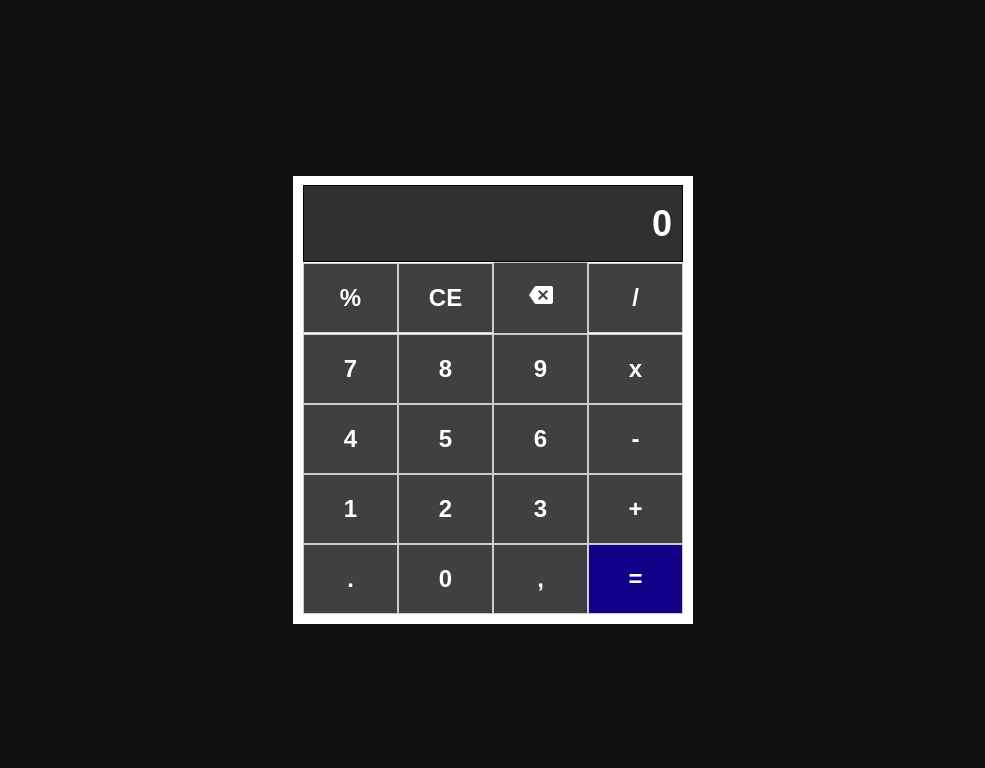
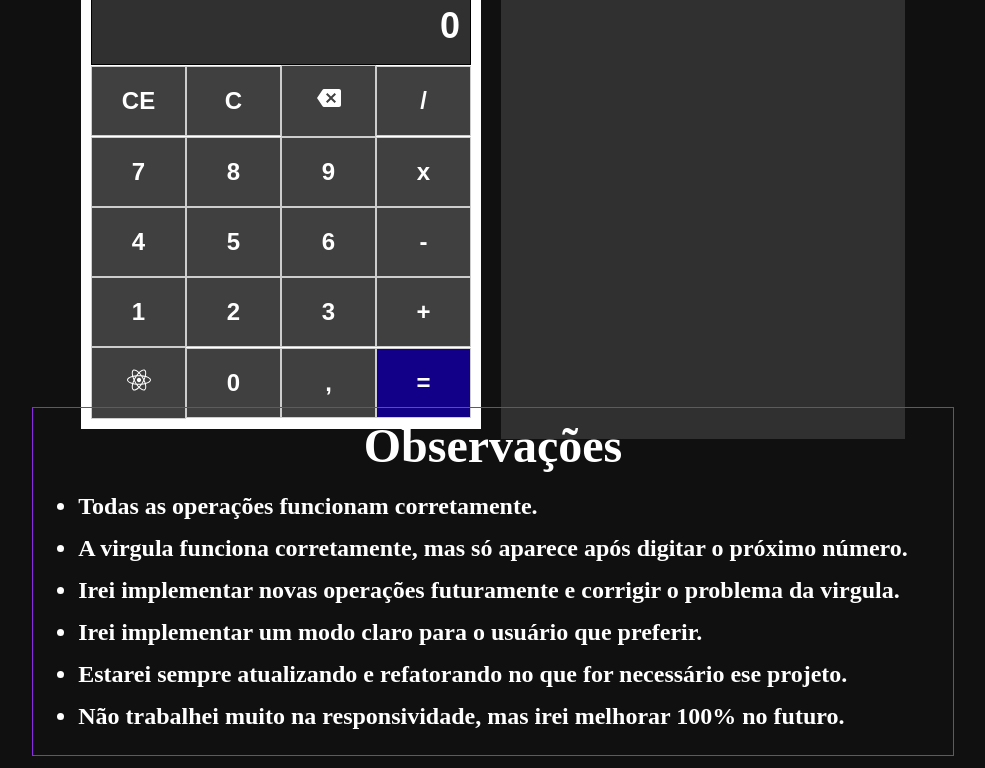
Before and after one commit to gabrielbvl/calculadora, a React (Create React App) app: page / in a window 1280 px wide. Shown: the top 768 px of the page, without its empty margins (147-1132 px from the left). Built offline with nearby package versions, Linux system fonts and the light colour scheme.

Commit message:
Bug fixes and code refactoring

```diff
--- a/package.json
+++ b/package.json
@@ -8,6 +8,7 @@
     "@testing-library/user-event": "^13.5.0",
     "react": "^18.2.0",
     "react-dom": "^18.2.0",
+    "react-icons": "^4.11.0",
     "react-scripts": "5.0.1",
     "styled-components": "^6.0.8",
     "web-vitals": "^2.1.4"
--- a/src/App.js
+++ b/src/App.js
@@ -1,22 +1,24 @@
 import Input from "./components/Input";
-import { Container, Content } from "./styles";
+import { Container, ContainerMaster, Content } from "./styles";
 import Core from "./components/Core";
 import { useState } from "react";
-
+import Historic from "./components/Historic";
+import Footer from "./components/Footer";
 
 const App = () => {
-
   const [currentNumber, setCurrentNumber] = useState(0);
   const [firstNumber, setFirstNumber] = useState(0);
-  const [operation, setOperation] = useState('');
+  const [operation, setOperation] = useState("");
   const [inputInProgress, setInputInProgress] = useState(false);
   const [operationClicked, setOperationClicked] = useState(false);
   const [decimalEntered, setDecimalEntered] = useState(false);
+  const [history, setHistory] = useState([]);
 
   return (
+    <ContainerMaster>
       <Container>
         <Content>
-        <Input value={currentNumber}/>
+          <Input value={currentNumber} />
           <Core
             currentNumber={currentNumber}
             setCurrentNumber={setCurrentNumber}
@@ -30,10 +32,15 @@ const App = () => {
             setOperationClicked={setOperationClicked}
             decimalEntered={decimalEntered}
             setDecimalEntered={setDecimalEntered}
+            history={history}
+            setHistory={setHistory}
           />
         </Content>
+        <Historic history={history} />
       </Container>
+      <Footer />
+    </ContainerMaster>
   );
-}
+};
 
 export default App;
--- a/src/components/Core/index.jsx
+++ b/src/components/Core/index.jsx
@@ -1,31 +1,97 @@
-import { Row } from "./styled"
-import Button from "../Button"
+import { Row } from "./styled";
+import Button from "../Button";
 import { ReactComponent as BackspaceIcon } from "../../assets/backspace_white_24dp.svg";
+import { FaReact } from "react-icons/fa";
 
-const Core = ({currentNumber, setCurrentNumber, firstNumber, setFirstNumber, operation, setOperation, inputInProgress, setInputInProgress, decimalEntered, setDecimalEntered}) => {
-
+const Core = ({
+  currentNumber,
+  setCurrentNumber,
+  firstNumber,
+  setFirstNumber,
+  operation,
+  setOperation,
+  inputInProgress,
+  setInputInProgress,
+  decimalEntered,
+  setDecimalEntered,
+  history,
+  setHistory,
+  operationClicked,
+  setOperationClicked,
+}) => {
   const handleAddNumber = (character) => {
-        if (character === ',' && decimalEntered) {
+    if (character === "." && decimalEntered) {
       return;
-        } else if (character === ',') {
+    } else if (character === ".") {
       setDecimalEntered(true);
-        } else if (!inputInProgress) {
+    }
+    if (!inputInProgress) {
       setCurrentNumber(character);
       setInputInProgress(true);
+      setOperationClicked(false);
     } else {
       setCurrentNumber(`${currentNumber}${character}`);
     }
-        console.log("currentNumber", currentNumber)
-        console.log("character", character)
+  };
+
+  const handleOperation = (operator) => {
+    if (operation === "") {
+      setFirstNumber(currentNumber);
+      setOperation(operator);
+      setInputInProgress(false);
+      setDecimalEntered(false);
+      setOperationClicked(true);
+    } else {
+      if (currentNumber) {
+        let result;
+        switch (operation) {
+          case "+":
+            result = parseFloat(firstNumber) + parseFloat(currentNumber);
+            break;
+          case "-":
+            result = parseFloat(firstNumber) - parseFloat(currentNumber);
+            break;
+          case "x":
+            result = parseFloat(firstNumber) * parseFloat(currentNumber);
+            break;
+          case "/":
+            result = parseFloat(firstNumber) / parseFloat(currentNumber);
+            break;
+          case "%":
+            result =
+              (parseFloat(firstNumber) * parseFloat(currentNumber)) / 100;
+            break;
+          default:
+            break;
         }
+        const operationString = `${firstNumber} ${operation} ${currentNumber} = ${result}`;
+        setHistory([...history, operationString]);
+        setCurrentNumber(result.toString());
+        setFirstNumber(0);
+        setOperation(operator);
+        setInputInProgress(false);
+        setDecimalEntered(false);
+        setOperationClicked(true);
+      }
+    }
+  };
 
   const handleOnClear = () => {
     setCurrentNumber(0);
     setFirstNumber(0);
-    setOperation('');
+    setOperation("");
     setInputInProgress(false);
     setDecimalEntered(false);
-  }
+  };
+
+  const handleAllClear = () => {
+    setCurrentNumber(0);
+    setFirstNumber(0);
+    setOperation("");
+    setInputInProgress(false);
+    setDecimalEntered(false);
+    setHistory([]);
+  };
 
   const handleBackspace = () => {
     if (currentNumber !== 0) {
@@ -36,143 +102,104 @@ const Core = ({currentNumber, setCurrentNumber, firstNumber, setFirstNumber, ope
 
   const handleDecimal = () => {
     if (!decimalEntered) {
-      setCurrentNumber(currentNumber + ',');
+      setCurrentNumber(`${currentNumber}.`);
       setDecimalEntered(true);
-      handleAddNumber(',')
     }
   };
 
-  const handleSumNumbers = () => {
-    if (operation === '') {
-      setFirstNumber(currentNumber);
-      setOperation('+');
-      setInputInProgress(false);
-    } else {
-      const result = firstNumber + currentNumber;
-      setCurrentNumber(result);
-      setOperation('');
-      setInputInProgress(false);
-    }
-      setDecimalEntered(false);
-
-  }
-
-  const handleSubNumbers = () => {
-    if (operation === '') {
-      setFirstNumber(currentNumber);
-      setOperation('-');
-      setInputInProgress(false);
-    } else {
-      const result = firstNumber - currentNumber;
-      setCurrentNumber(result);
-      setOperation('');
-      setInputInProgress(false);
-      setDecimalEntered(false);
-    }
-  }
-
-  const handleMultNumbers = () => {
-    if (operation === '') {
-      setFirstNumber(currentNumber);
-      setOperation('x');
-      setInputInProgress(false);
-    } else {
-      const result = firstNumber * currentNumber;
-      setCurrentNumber(result);
-      setOperation('');
-      setInputInProgress(false);
-      setDecimalEntered(false);
-    }
-  }
-
-  const handleDivisionNumbers = () => {
-    if (operation === '') {
-      setFirstNumber(currentNumber);
-      setOperation('/');
-      setInputInProgress(false);
-    } else {
-      const result = firstNumber / currentNumber;
-      setCurrentNumber(result);
-      setOperation('');
-      setInputInProgress(false);
-      setDecimalEntered(false);
-    }
-  }
-
-  const handlePercentNumbers = () => {
-    if (operation === '') {
-      const result = (currentNumber / 100);
-      setCurrentNumber(result);
-    } else {
-      const result = firstNumber * (currentNumber / 100);
-      setCurrentNumber(result);
-    }
-    setInputInProgress(false);
-    setDecimalEntered(false);
-  }
-
   const handleEquals = () => {
-    if(firstNumber !== 0 && operation !== '' && currentNumber !== 0){
-      switch(operation){
-        case '+':
-          handleSumNumbers()
+    if (firstNumber !== 0 && operation !== "" && currentNumber !== 0) {
+      let result;
+      switch (operation) {
+        case "+":
+          result = parseFloat(firstNumber) + parseFloat(currentNumber);
           break;
-        case '-':
-          handleSubNumbers()
+        case "-":
+          result = parseFloat(firstNumber) - parseFloat(currentNumber);
           break;
-          case 'x':
-          handleMultNumbers()
+        case "x":
+          result = parseFloat(firstNumber) * parseFloat(currentNumber);
           break;
-          case '/':
-          handleDivisionNumbers()
+        case "/":
+          result = parseFloat(firstNumber) / parseFloat(currentNumber);
           break;
-          case '%':
-          handlePercentNumbers()
+        case "%":
+          result = (parseFloat(firstNumber) * parseFloat(currentNumber)) / 100;
           break;
         default:
           break;
       }
+      const operationString = `${firstNumber} ${operation} ${currentNumber} = ${result}`;
+      setHistory([...history, operationString]);
+      setCurrentNumber(result.toString());
+      setFirstNumber(0);
+      setOperation("");
+      setInputInProgress(false);
+      setDecimalEntered(false);
+      setOperationClicked(false);
     }
-  }
+  };
 
   return (
     <div>
       <Row>
-            {inputInProgress ? (
-                <Button label="%" onClick={handlePercentNumbers} />
-            ) : (
-                <Button label="%" disabled={true} />
-            )}
-            <Button label="CE" onClick={handleOnClear}/>
-            <Button label={<BackspaceIcon/>} onClick={handleBackspace} />
-            <Button label="/" onClick={handleDivisionNumbers}/>
+        <Button label="CE" onClick={handleAllClear} />
+        <Button label="C" onClick={handleOnClear} />
+        <Button label={<BackspaceIcon />} onClick={handleBackspace} />
+        <Button
+          label="/"
+          onClick={() => {
+            if (!operationClicked) handleOperation("/");
+          }}
+        />
       </Row>
       <Row>
-            <Button label="7" onClick={() => handleAddNumber(7)}/>
-            <Button label="8" onClick={() => handleAddNumber(8)}/>
-            <Button label="9" onClick={() => handleAddNumber(9)}/>
-            <Button label="x" onClick={handleMultNumbers}/>
+        <Button label="7" onClick={() => handleAddNumber(7)} />
+        <Button label="8" onClick={() => handleAddNumber(8)} />
+        <Button label="9" onClick={() => handleAddNumber(9)} />
+        <Button
+          label="x"
+          onClick={() => {
+            if (!operationClicked) handleOperation("x");
+          }}
+        />
       </Row>
       <Row>
-            <Button label="4" onClick={() => handleAddNumber(4)}/>
-            <Button label="5" onClick={() => handleAddNumber(5)}/>
-            <Button label="6" onClick={() => handleAddNumber(6)}/>
-            <Button label="-" onClick={handleSubNumbers}/>
+        <Button label="4" onClick={() => handleAddNumber(4)} />
+        <Button label="5" onClick={() => handleAddNumber(5)} />
+        <Button label="6" onClick={() => handleAddNumber(6)} />
+        <Button
+          label="-"
+          onClick={() => {
+            if (!operationClicked) handleOperation("-");
+          }}
+        />
       </Row>
       <Row>
-            <Button label="1" onClick={() => handleAddNumber(1)}/>
-            <Button label="2" onClick={() => handleAddNumber(2)}/>
-            <Button label="3" onClick={() => handleAddNumber(3)}/>
-            <Button label="+" onClick={handleSumNumbers}/>
+        <Button label="1" onClick={() => handleAddNumber(1)} />
+        <Button label="2" onClick={() => handleAddNumber(2)} />
+        <Button label="3" onClick={() => handleAddNumber(3)} />
+        <Button
+          label="+"
+          onClick={() => {
+            if (!operationClicked) handleOperation("+");
+          }}
+        />
       </Row>
       <Row>
-            <Button label="." />
-            <Button label="0" onClick={() => handleAddNumber(0)}/>
-            <Button label="," onClick={handleDecimal}/>
-            <Button label="=" onClick={handleEquals} backgroundColor="#120088"/>
+        <Button label={<FaReact />} />
+        <Button label="0" onClick={() => handleAddNumber(0)} />
+        <Button label="," onClick={handleDecimal} />
+        <Button
+          label="="
+          onClick={() => {
+            if (!operationClicked) handleEquals();
+          }}
+          backgroundColor="#120088"
+        />
       </Row>
     </div>
-  )
-}
+  );
+};
 
-export default Core
+export default Core;
--- /dev/null
+++ b/src/components/Footer/index.jsx
@@ -0,0 +1,31 @@
+import { FooterContainer } from "./styles";
+
+const Footer = () => {
+  return (
+    <FooterContainer>
+      <h1>Observações</h1>
+      <ul>
+        <li>Todas as operações funcionam corretamente.</li>
+        <li>
+          A virgula funciona corretamente, mas só aparece após digitar o próximo
+          número.
+        </li>
+        <li>
+          Irei implementar novas operações futuramente e corrigir o problema da
+          virgula.
+        </li>
+        <li>Irei implementar um modo claro para o usuário que preferir.</li>
+        <li>
+          Estarei sempre atualizando e refatorando no que for necessário ese
+          projeto.
+        </li>
+        <li>
+          Não trabalhei muito na responsividade, mas irei melhorar 100% no
+          futuro.
+        </li>
+      </ul>
+    </FooterContainer>
+  );
+};
+
+export default Footer;
--- /dev/null
+++ b/src/components/Footer/styles.js
@@ -0,0 +1,39 @@
+import styled from "styled-components";
+
+export const FooterContainer = styled.h3`
+  color: white;
+  font-size: 24px;
+  text-align: center;
+  width: 80%;
+  min-height: 40vh;
+  max-width: 900px;
+  display: flex;
+  flex-direction: column;
+  align-items: center;
+  justify-content: center;
+  border: 1px solid blueviolet;
+  padding: 10px;
+  transition: 2s;
+
+  h1 {
+    margin-bottom: 20px;
+  }
+
+  ul {
+  }
+
+  li {
+    margin-bottom: 15px;
+    text-align: left;
+  }
+
+  @media (max-width: 1100px) {
+    font-size: 18px;
+    transition: 2s;
+  }
+
+  @media (max-width: 810px) {
+    font-size: 14px;
+    transition: 2s;
+  }
+`;
--- /dev/null
+++ b/src/components/Historic/index.jsx
@@ -0,0 +1,15 @@
+import { HistoricContainer } from "./styled";
+
+const Historic = ({ history }) => {
+  return (
+    <HistoricContainer>
+      <div>
+        {history.map((item, index) => (
+          <div key={index}>{item}</div>
+        ))}
+      </div>
+    </HistoricContainer>
+  );
+};
+
+export default Historic;
--- /dev/null
+++ b/src/components/Historic/styled.js
@@ -0,0 +1,20 @@
+import styled from "styled-components";
+
+export const HistoricContainer = styled.div`
+  width: 30%;
+  max-width: 500px;
+  min-height: 450px;
+  margin-left: 20px;
+  background-color: #303030;
+  color: white;
+  padding: 10px;
+  font-size: 24px;
+  overflow: auto;
+
+  @media (max-width: 768px) {
+    width: 50%;
+    min-width: 310px;
+    margin-left: 0;
+    margin-top: 100px;
+  }
+`;
--- a/src/components/Input/index.jsx
+++ b/src/components/Input/index.jsx
@@ -1,11 +1,13 @@
-import { InputContainer } from "./styled"
+import { InputContainer } from "./styled";
 
-const Input = ({value}) => {
-    return (
-      <InputContainer>
-        <input disabled value={value}/>
-      </InputContainer>
-    );
-  }
+const Input = ({ value }) => {
+  const formattedValue = new Intl.NumberFormat("pt-BR").format(value);
 
-  export default Input;
+  return (
+    <InputContainer>
+      <input disabled value={formattedValue} />
+    </InputContainer>
+  );
+};
+
+export default Input;
--- a/src/styles.js
+++ b/src/styles.js
@@ -1,19 +1,41 @@
 import styled from "styled-components";
 
-export const Container = styled.div`
+export const ContainerMaster = styled.div`
   width: 100%;
   height: 100vh;
   background-color: #101010;
 
   display: flex;
+  flex-direction: column;
+  align-items: center;
+  justify-content: space-evenly;
+
+  overflow: auto;
+
+  @media (max-width: 768px) {
+    flex-direction: column;
+  }
+`;
+
+export const Container = styled.div`
+  width: 100%;
+  height: 40vh;
+  background-color: #101010;
+
+  display: flex;
   align-items: center;
   justify-content: center;
-`
+
+  @media (max-width: 768px) {
+    flex-direction: column;
+  }
+`;
 
 export const Content = styled.div`
-    background-color: #FFFFFF;
+  background-color: #ffffff;
   width: 80%;
   max-width: 380px;
+  min-width: 310px;
   min-height: 350px;
   padding: 10px;
-`
+`;
```
Also changed, not shown: 2 other files (tests, documents, lock files or other folders). Lines whose indentation alone changed are shown as unchanged.
